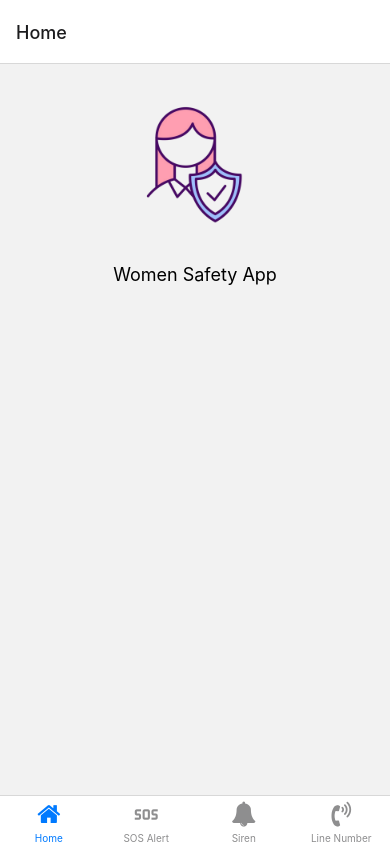
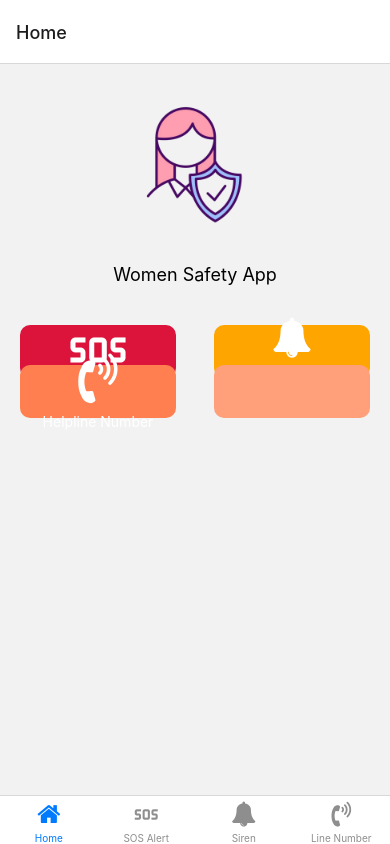
Before and after one commit to KhantMinKyi/women_safety_app, a React Native app: screen /Home in a window 390 px wide. Built offline with nearby package versions, Linux system fonts and the light colour scheme.

Commit message:
add navigation and home page view

```diff
--- /dev/null
+++ b/App/Components/Home/ButtonGroup.js
@@ -0,0 +1,69 @@
+import { View, Text, StyleSheet } from "react-native";
+import React from "react";
+import SosAlert from "./SosAlert";
+import Siren from "./Siren";
+import { Link } from "@react-navigation/native";
+import LineNumber from "./LineNumber";
+
+export default function ButtonGroup() {
+  return (
+    <React.Fragment>
+      <View style={styles.container}>
+        <View style={[styles.column, styles.sosView]}>
+          <Link to={{ screen: SosAlert }}>
+            <SosAlert></SosAlert>
+          </Link>
+        </View>
+        <View style={[styles.column, styles.sirenView]}>
+          <Link to={{ screen: Siren }}>
+            <Siren></Siren>
+          </Link>
+          <Text style={{ color: "white", marginTop: 10 }}>Siren Sound</Text>
+        </View>
+        <View style={[styles.column, styles.lineNumberView]}>
+          <Link to={{ screen: LineNumber }}>
+            <LineNumber></LineNumber>
+          </Link>
+          <Text style={{ color: "white", marginTop: 10 }}>Helpline Number</Text>
+        </View>
+        <View style={[styles.column, styles.faqView]}></View>
+      </View>
+    </React.Fragment>
+  );
+}
+const styles = StyleSheet.create({
+  container: {
+    width: "100%",
+    height: "55%",
+    alignContent: "center",
+  },
+  column: {
+    width: "40%",
+    height: "40%",
+    borderRadius: 10,
+    margin: 20,
+    position: "absolute",
+    alignItems: "center",
+    justifyContent: "center",
+  },
+  sosView: {
+    backgroundColor: "crimson",
+    top: 0,
+    left: 0,
+  },
+  sirenView: {
+    backgroundColor: "orange",
+    top: 0,
+    right: 0,
+  },
+  lineNumberView: {
+    backgroundColor: "coral",
+    bottom: 0,
+    left: 0,
+  },
+  faqView: {
+    backgroundColor: "lightsalmon",
+    bottom: 0,
+    right: 0,
+  },
+});
--- a/App/Components/Home/Header.js
+++ b/App/Components/Home/Header.js
@@ -23,5 +23,6 @@ const styles = StyleSheet.create({
   },
   text: {
     fontSize: 18,
+    marginBottom: 20,
   },
 });
--- /dev/null
+++ b/App/Components/Home/LineNumber.js
@@ -0,0 +1,11 @@
+import { View, Text } from "react-native";
+import React from "react";
+import { FontAwesome } from "@expo/vector-icons";
+
+export default function LineNumber() {
+  return (
+    <View>
+      <FontAwesome name="volume-control-phone" size={50} color="white" />
+    </View>
+  );
+}
--- /dev/null
+++ b/App/Components/Home/Siren.js
@@ -0,0 +1,10 @@
+import { View, Text } from "react-native";
+import React from "react";
+import { FontAwesome } from "@expo/vector-icons";
+export default function Siren() {
+  return (
+    <View>
+      <FontAwesome name="bell" size={40} color="white" />
+    </View>
+  );
+}
--- /dev/null
+++ b/App/Components/Home/SosAlert.js
@@ -0,0 +1,12 @@
+import { View, Text } from "react-native";
+import React from "react";
+import { MaterialIcons } from "@expo/vector-icons";
+
+export default function SosAlert() {
+  return (
+    <View style={{ alignContent: "center" }}>
+      {/* <Text>SosAlert</Text> */}
+      <MaterialIcons name="sos" size={60} color="white" />
+    </View>
+  );
+}
--- a/App/Navigations/TabNavigation.js
+++ b/App/Navigations/TabNavigation.js
@@ -10,11 +10,7 @@ import { MaterialIcons } from "@expo/vector-icons";
 export default function TabNavigation() {
   const Tab = createBottomTabNavigator();
   return (
-    <Tab.Navigator
-    // screenOptions={{
-    //   headerShown: false,
-    // }}
-    >
+    <Tab.Navigator>
       <Tab.Screen
         name="Home"
         component={Home}
@@ -46,7 +42,7 @@ export default function TabNavigation() {
         }}
       />
       <Tab.Screen
-        name="Line Number"
+        name="LineNumber"
         component={LineNumber}
         options={{
           tabBarLabel: "Line Number",
--- a/App/Screens/Home.js
+++ b/App/Screens/Home.js
@@ -1,11 +1,13 @@
 import { View, Text } from "react-native";
 import React from "react";
 import Header from "../Components/Home/Header";
+import ButtonGroup from "../Components/Home/ButtonGroup";
 
 export default function Home() {
   return (
     <View>
       <Header />
+      <ButtonGroup />
     </View>
   );
 }
```
Also changed, not shown: App/Components/Home/Faq.js (added, +10 -0 lines).
